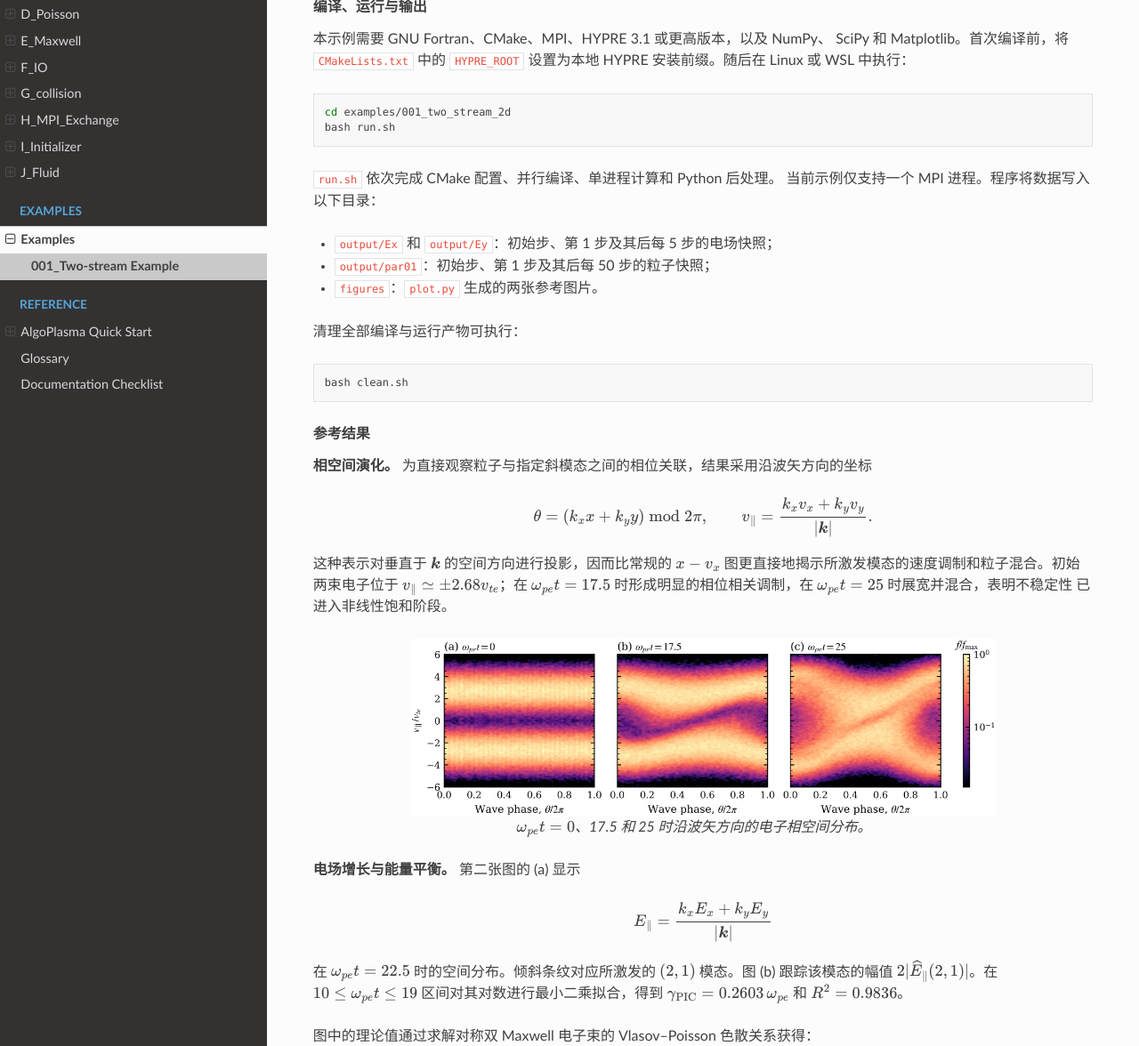
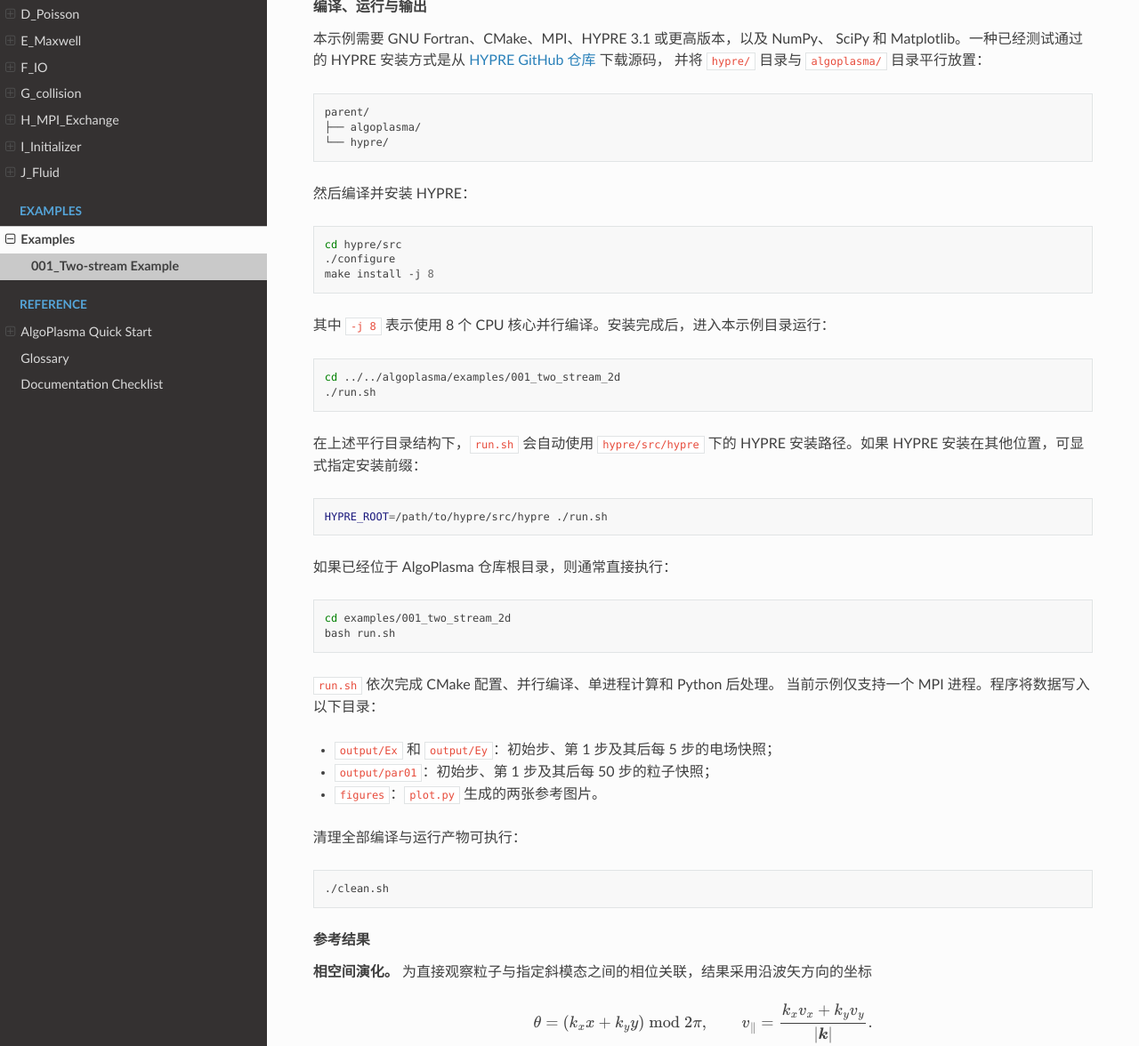
Before and after one commit to AlgoPlasma/AlgoPlasma, a Sphinx documentation site: the page built from docs/source/examples/001_two_stream_2d.rst, in a window 1280 px wide and 1400 px high, scrolled down 1689 px, cut to the strip 224-1400 px from the top of the window. Shown: the whole strip at 89% size. Built offline with Sphinx 7.4.7 and the Read the Docs theme 3.1.0, drawn with Linux system fonts in a browser that asks for light colours; formulas are drawn with MathJax 3; pages that are not in the unit, such as notebooks, are missing from menus; the version number could not be read and is left out.

Commit message:
Let user know how to install and use Hypre.

```diff
--- a/docs/source/examples/001_two_stream_2d.rst
+++ b/docs/source/examples/001_two_stream_2d.rst
@@ -130,8 +130,39 @@
    .. rubric:: 编译、运行与输出
 
    本示例需要 GNU Fortran、CMake、MPI、HYPRE 3.1 或更高版本，以及 NumPy、
-   SciPy 和 Matplotlib。首次编译前，将 ``CMakeLists.txt`` 中的 ``HYPRE_ROOT``
-   设置为本地 HYPRE 安装前缀。随后在 Linux 或 WSL 中执行：
+   SciPy 和 Matplotlib。一种已经测试通过的 HYPRE 安装方式是从
+   `HYPRE GitHub 仓库 <https://github.com/hypre-space/hypre>`__ 下载源码，
+   并将 ``hypre/`` 目录与 ``algoplasma/`` 目录平行放置：
+
+   .. code-block:: text
+
+      parent/
+      ├── algoplasma/
+      └── hypre/
+
+   然后编译并安装 HYPRE：
+
+   .. code-block:: bash
+
+      cd hypre/src
+      ./configure
+      make install -j 8
+
+   其中 ``-j 8`` 表示使用 8 个 CPU 核心并行编译。安装完成后，进入本示例目录运行：
+
+   .. code-block:: bash
+
+      cd ../../algoplasma/examples/001_two_stream_2d
+      ./run.sh
+
+   在上述平行目录结构下，``run.sh`` 会自动使用 ``hypre/src/hypre`` 下的
+   HYPRE 安装路径。如果 HYPRE 安装在其他位置，可显式指定安装前缀：
+
+   .. code-block:: bash
+
+      HYPRE_ROOT=/path/to/hypre/src/hypre ./run.sh
+
+   如果已经位于 AlgoPlasma 仓库根目录，则通常直接执行：
 
    .. code-block:: bash
 
@@ -149,7 +180,7 @@
 
    .. code-block:: bash
 
-      bash clean.sh
+      ./clean.sh
 
    .. rubric:: 参考结果
 
@@ -352,9 +383,41 @@
    .. rubric:: Build, Run, and Outputs
 
    The example requires GNU Fortran, CMake, MPI, HYPRE 3.1 or later, NumPy,
-   SciPy, and Matplotlib. Before the first build, set ``HYPRE_ROOT`` in
-   ``CMakeLists.txt`` to the local HYPRE installation prefix. Then run from
-   Linux or WSL:
+   SciPy, and Matplotlib. One tested HYPRE setup is to download HYPRE from
+   the `HYPRE GitHub repository <https://github.com/hypre-space/hypre>`__ and
+   place the ``hypre/`` directory next to the ``algoplasma/`` directory:
+
+   .. code-block:: text
+
+      parent/
+      ├── algoplasma/
+      └── hypre/
+
+   Then build and install HYPRE with:
+
+   .. code-block:: bash
+
+      cd hypre/src
+      ./configure
+      make install -j 8
+
+   Here ``-j 8`` uses 8 CPU cores for parallel compilation. After installation,
+   enter this example and run:
+
+   .. code-block:: bash
+
+      cd ../../algoplasma/examples/001_two_stream_2d
+      ./run.sh
+
+   With the sibling-directory layout above, ``run.sh`` automatically uses the
+   HYPRE installation under ``hypre/src/hypre``. If HYPRE is installed
+   elsewhere, pass the installation prefix explicitly:
+
+   .. code-block:: bash
+
+      HYPRE_ROOT=/path/to/hypre/src/hypre ./run.sh
+
+   If you are already inside the AlgoPlasma repository, the usual command is:
 
    .. code-block:: bash
 
@@ -375,7 +438,7 @@
 
    .. code-block:: bash
 
-      bash clean.sh
+      ./clean.sh
 
    .. rubric:: Reference Results
 
```
Also changed, not shown: examples/001_two_stream_2d/README.zh-CN.md (+36 -4 lines), examples/001_two_stream_2d/README.md, 3 other files.
